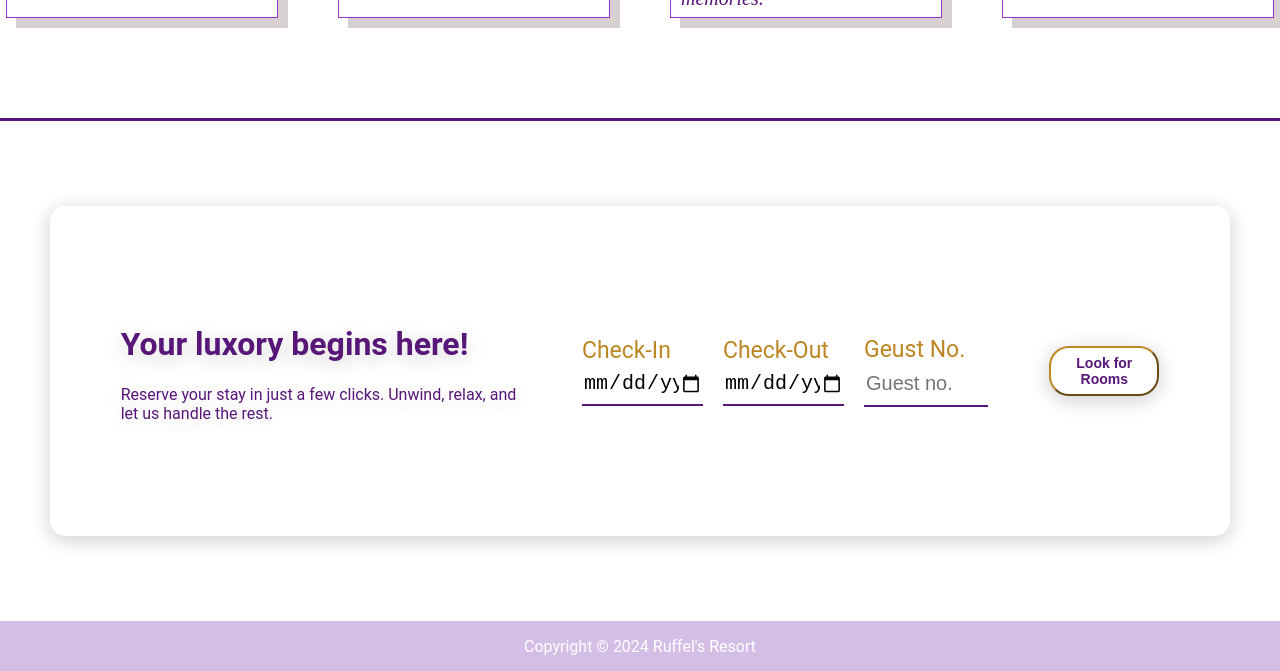
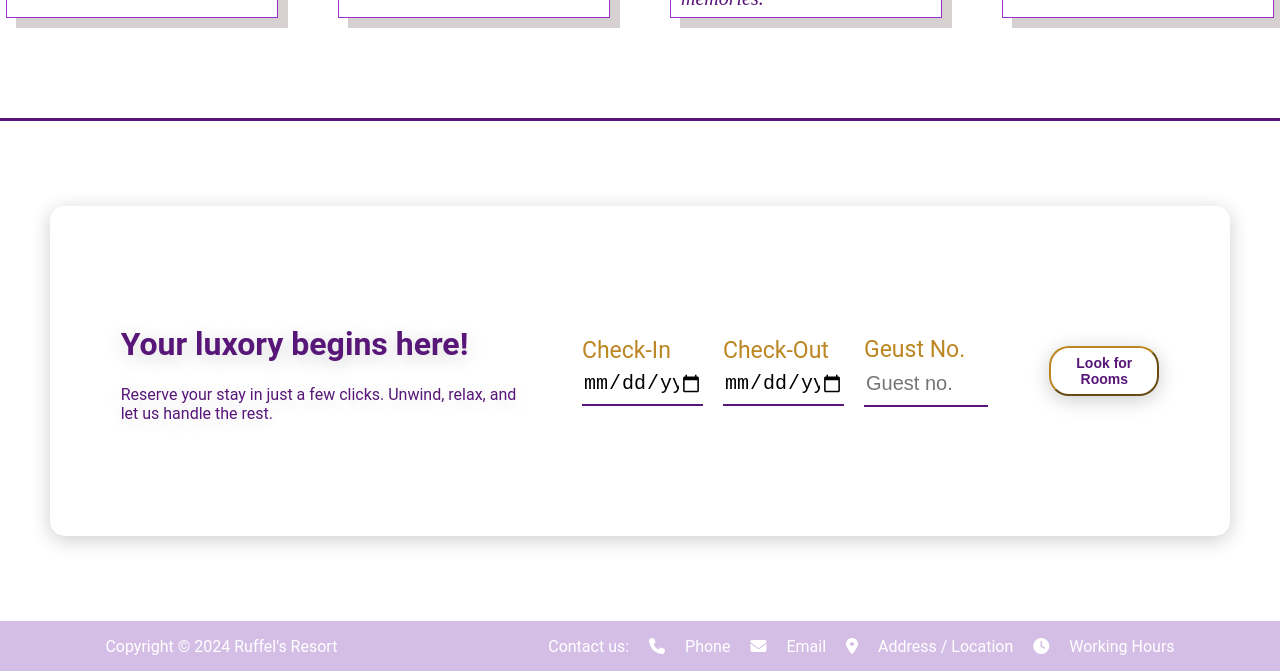
Before and after one commit to Shamsafarany/Hotel, a plain HTML site: page index.html in a window 1280 px wide. Shown: the part 1150-1821 px from the top of the page. Drawn offline with Linux system fonts and the light colour scheme.

Commit message:
add contact us:

```diff
--- a/index.html
+++ b/index.html
@@ -5,6 +5,8 @@
     <meta name="viewport" content="width=device-width, initial-scale=1.0">
     <title>Document</title>
     <link rel="stylesheet" href="style.css">
+    <link rel="stylesheet" href="https://cdnjs.cloudflare.com/ajax/libs/font-awesome/6.4.0/css/all.min.css">
+
 </head>
 <body>
     <div class="nav">
@@ -94,7 +96,17 @@
     </div>
 
     <footer>
-        Copyright &copy; 2024 Ruffel's Resort
+        <div class="cont6">
+            Copyright &copy; 2024 Ruffel's Resort
+        </div>
+        <div class="contact">
+                 Contact us:
+                <i class="fa-solid fa-phone"></i>  Phone
+                <i class="fa-solid fa-envelope"></i>  Email
+                <i class="fa-solid fa-location-dot"></i>  Address / Location
+                <i class="fa-solid fa-clock"></i>  Working Hours
+        </div>
+
     </footer>
 </body>
 </html>
--- a/style.css
+++ b/style.css
@@ -32,6 +32,7 @@ body{
     align-items: center;
     background-color: white;
     height: 80px;
+    min-width:1000px;
 }
 
 .logo{
@@ -55,6 +56,7 @@ a{
     color: rgb(87, 22, 120);
     font-weight: bold;
     text-shadow: 3px 2px rgb(221, 230, 226);
+
 }
 
 ul{
@@ -204,7 +206,15 @@ footer{
     height: 50px;
     color: white;
     display: flex;
+    justify-content: space-around;
+    align-items: center;
+    min-width: 1000px;
+}
+
+.contact{
+    display: flex;
     justify-content: center;
     align-items: center;
+    gap: 20px;
 
 }
```
